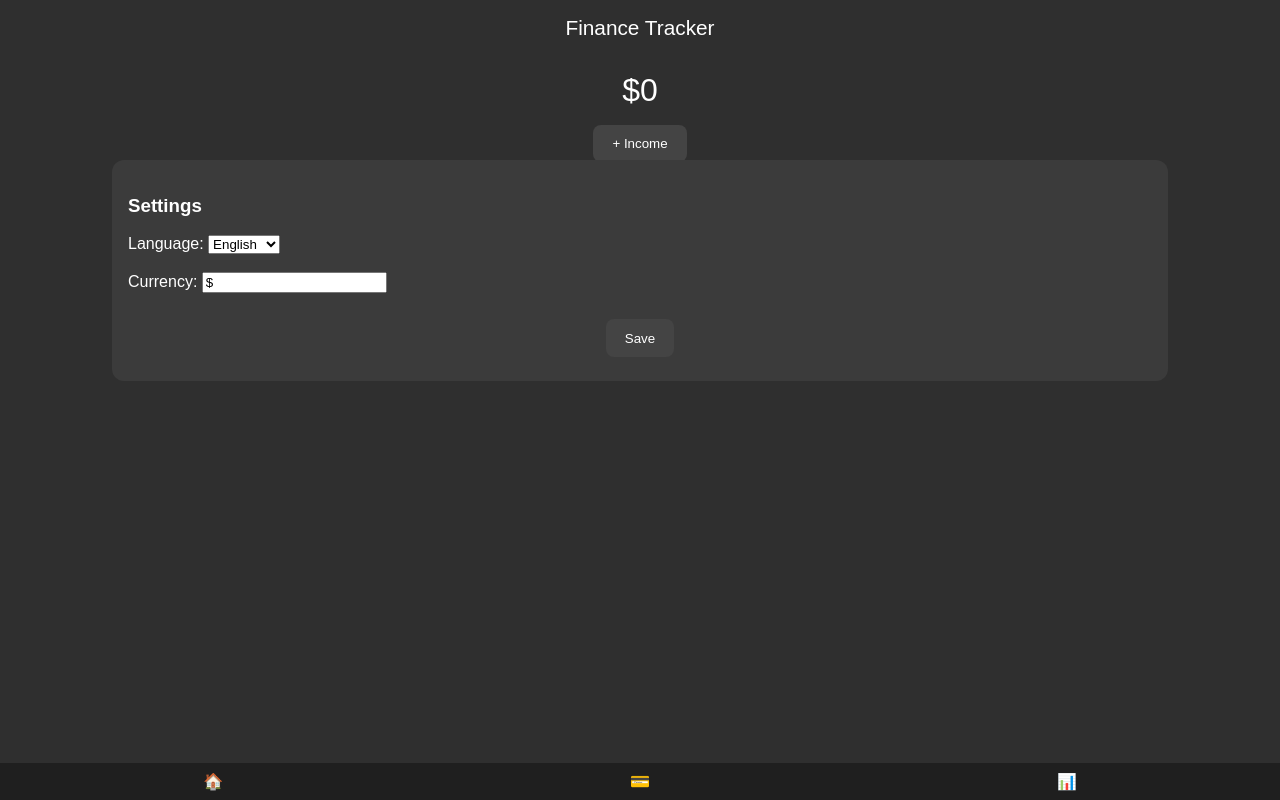
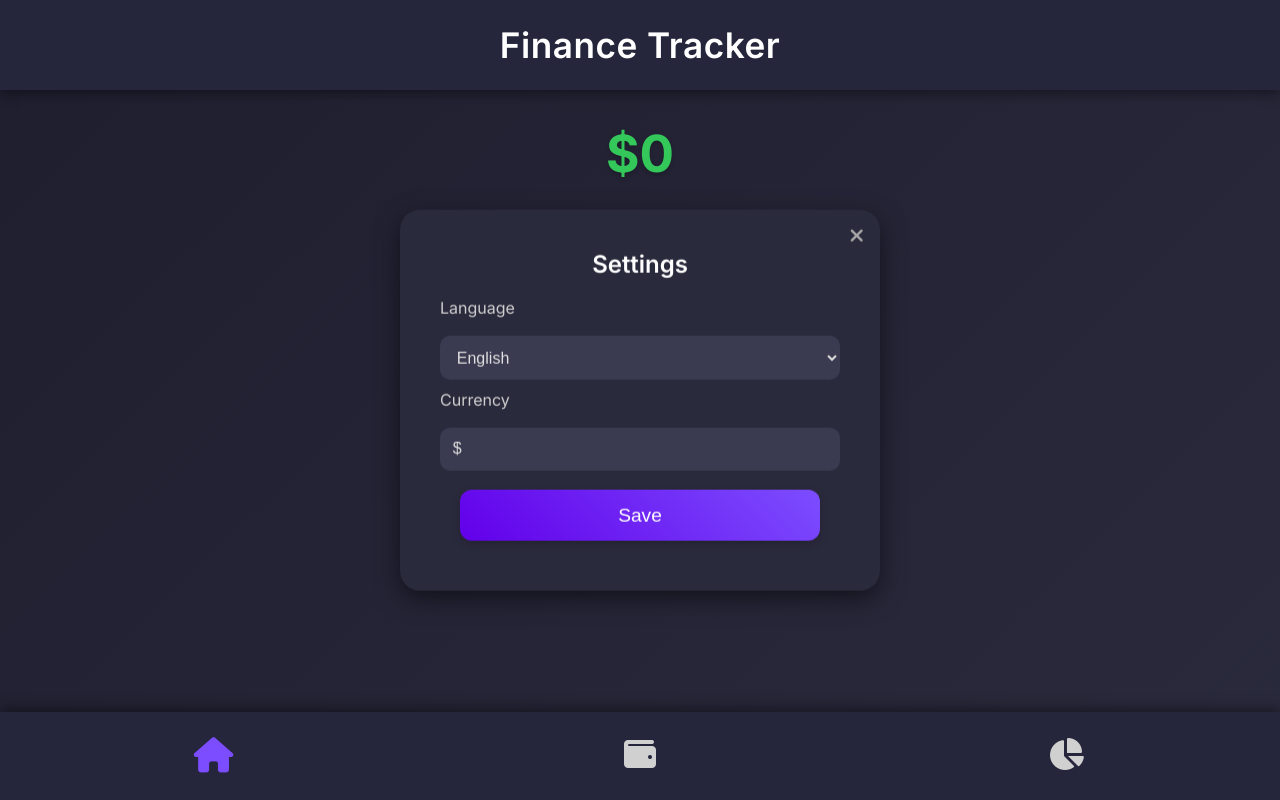
Before and after one commit to kayoosh2009/WalletFI, a plain HTML site: page index.html in a window 1280 px wide. Both pictures are taken after a click on the button "Settings". Drawn offline with Linux system fonts and the light colour scheme.

Commit message:
Update index.html

```diff
--- a/index.html
+++ b/index.html
@@ -2,56 +2,248 @@
 <html lang="en">
 <head>
   <meta charset="UTF-8">
+  <meta name="viewport" content="width=device-width, initial-scale=1.0">
   <title>Finance Tracker - Home</title>
+  <link href="https://fonts.googleapis.com/css2?family=Inter:wght@400;500;600;700&display=swap" rel="stylesheet">
+  <link href="https://cdnjs.cloudflare.com/ajax/libs/font-awesome/6.4.2/css/all.min.css" rel="stylesheet">
   <style>
-  body {margin:0;font-family:sans-serif;background:#2f2f2f;color:#fff;transition:all .3s;}
-  header{padding:1rem;text-align:center;font-size:1.3rem;}
-  .balance{font-size:2rem;text-align:center;margin:1rem 0;}
-  .btn{display:block;margin:.5rem auto;padding:.7rem 1.2rem;background:#444;border:none;border-radius:8px;color:#fff;cursor:pointer;transition:.3s;}
-  .btn:hover{background:#666;}
-  .floating{position:fixed;top:20%;left:50%;transform:translateX(-50%);background:#3b3b3b;padding:1rem;border-radius:12px;display:none;width:80%;}
-  .input{width:90%;margin:.3rem auto;padding:.5rem;border-radius:6px;border:none;}
-  nav{position:fixed;bottom:0;left:0;right:0;display:flex;justify-content:space-around;background:#1f1f1f;padding:.5rem 0;}
-  nav button{background:none;border:none;color:#fff;font-size:1rem;cursor:pointer;}
-  .fade-in{animation:fadein .4s;}
-  @keyframes fadein{from{opacity:0;transform:translateY(10px);}to{opacity:1;transform:translateY(0);}}
+    * {
+      margin: 0;
+      padding: 0;
+      box-sizing: border-box;
+    }
+
+    body {
+      font-family: 'Inter', sans-serif;
+      background: linear-gradient(135deg, #1e1e2f 0%, #2a2a3d 100%);
+      color: #e0e0e0;
+      min-height: 100vh;
+      display: flex;
+      flex-direction: column;
+      transition: all 0.3s ease;
+    }
+
+    header {
+      padding: 1.5rem;
+      text-align: center;
+      background: #25253b;
+      box-shadow: 0 4px 12px rgba(0, 0, 0, 0.4);
+      position: sticky;
+      top: 0;
+      z-index: 1000;
+    }
+
+    header h1 {
+      font-size: 2rem;
+      font-weight: 600;
+      color: #ffffff;
+      letter-spacing: 0.5px;
+    }
+
+    .balance {
+      font-size: 2.8rem;
+      font-weight: 700;
+      text-align: center;
+      margin: 2rem 0;
+      color: #34c759;
+      text-shadow: 0 2px 4px rgba(0, 0, 0, 0.2);
+      animation: balanceFade 0.5s ease;
+    }
+
+    @keyframes balanceFade {
+      from { opacity: 0; transform: scale(0.95); }
+      to { opacity: 1; transform: scale(1); }
+    }
+
+    .btn {
+      display: block;
+      width: 90%;
+      max-width: 320px;
+      margin: 0.6rem auto;
+      padding: 0.9rem;
+      background: linear-gradient(45deg, #6200ea, #7c4dff);
+      border: none;
+      border-radius: 12px;
+      color: #ffffff;
+      font-size: 1.1rem;
+      font-weight: 500;
+      cursor: pointer;
+      transition: all 0.3s ease;
+      box-shadow: 0 3px 8px rgba(0, 0, 0, 0.2);
+    }
+
+    .btn:hover {
+      background: linear-gradient(45deg, #7c4dff, #b388ff);
+      transform: translateY(-3px);
+      box-shadow: 0 5px 12px rgba(0, 0, 0, 0.3);
+    }
+
+    .btn:active {
+      transform: translateY(0);
+      box-shadow: 0 2px 6px rgba(0, 0, 0, 0.2);
+    }
+
+    .floating {
+      position: fixed;
+      top: 50%;
+      left: 50%;
+      transform: translate(-50%, -50%);
+      background: #2a2a3d;
+      padding: 2rem;
+      border-radius: 20px;
+      box-shadow: 0 8px 24px rgba(0, 0, 0, 0.5);
+      width: 90%;
+      max-width: 420px;
+      display: none;
+      z-index: 1000;
+      animation: slideIn 0.4s ease;
+      backdrop-filter: blur(8px);
+    }
+
+    .floating h3 {
+      font-size: 1.5rem;
+      font-weight: 600;
+      margin-bottom: 1.2rem;
+      color: #ffffff;
+      text-align: center;
+    }
+
+    .floating .close-btn {
+      position: absolute;
+      top: 1rem;
+      right: 1rem;
+      background: none;
+      border: none;
+      color: #aaa;
+      font-size: 1.2rem;
+      cursor: pointer;
+      transition: color 0.3s ease;
+    }
+
+    .floating .close-btn:hover {
+      color: #ffffff;
+    }
+
+    .input {
+      width: 100%;
+      margin: 0.6rem 0;
+      padding: 0.8rem;
+      border: none;
+      border-radius: 10px;
+      background: #3a3a50;
+      color: #e0e0e0;
+      font-size: 1rem;
+      transition: box-shadow 0.3s ease;
+    }
+
+    .input:focus {
+      outline: none;
+      box-shadow: 0 0 0 3px rgba(98, 0, 234, 0.3);
+    }
+
+    label {
+      font-size: 1rem;
+      color: #d0d0d0;
+      margin-bottom: 0.5rem;
+      display: block;
+    }
+
+    nav {
+      position: fixed;
+      bottom: 0;
+      left: 0;
+      right: 0;
+      display: flex;
+      justify-content: space-around;
+      align-items: center;
+      background: #25253b;
+      padding: 1rem 0;
+      box-shadow: 0 -4px 12px rgba(0, 0, 0, 0.4);
+      z-index: 1000;
+    }
+
+    nav button {
+      background: none;
+      border: none;
+      color: #d0d0d0;
+      font-size: 1.8rem;
+      cursor: pointer;
+      padding: 0.6rem;
+      transition: all 0.3s ease;
+    }
+
+    nav button:hover {
+      color: #7c4dff;
+      transform: scale(1.15);
+    }
+
+    nav button.active {
+      color: #7c4dff;
+      transform: scale(1.1);
+    }
+
+    @keyframes slideIn {
+      from { opacity: 0; transform: translate(-50%, -45%) scale(0.95); }
+      to { opacity: 1; transform: translate(-50%, -50%) scale(1); }
+    }
+
+    @media (min-width: 768px) {
+      .btn { max-width: 360px; font-size: 1.2rem; }
+      .floating { max-width: 480px; padding: 2.5rem; }
+      header h1 { font-size: 2.2rem; }
+      .balance { font-size: 3.2rem; }
+      nav button { font-size: 2rem; }
+    }
+
+    @media (max-width: 480px) {
+      .balance { font-size: 2.2rem; }
+      .btn { padding: 0.7rem; font-size: 1rem; }
+      .floating { padding: 1.5rem; }
+    }
   </style>
 </head>
 <body>
-<header id="title">Finance Tracker</header>
+  <header>
+    <h1 id="title">Finance Tracker</h1>
+  </header>
+  <main>
     <div class="balance" id="totalBalance">$0</div>
     <button class="btn" id="incomeBtn">+ Income</button>
     <button class="btn" id="expenseBtn">- Expense</button>
-<button class="btn" id="settingsBtn">⚙ Settings</button>
+    <button class="btn" id="settingsBtn"><i class="fas fa-cog"></i> Settings</button>
 
-<div class="floating fade-in" id="transactionModal">
+    <div class="floating" id="transactionModal">
+      <button class="close-btn" onclick="closeModal()"><i class="fas fa-times"></i></button>
       <h3 id="modalTitle">Add Transaction</h3>
-  <input type="number" class="input" id="amount" placeholder="Amount">
-  <input type="text" class="input" id="comment" placeholder="Comment">
+      <label for="amount">Amount</label>
+      <input type="number" class="input" id="amount" placeholder="Enter amount">
+      <label for="comment">Comment</label>
+      <input type="text" class="input" id="comment" placeholder="Enter comment">
+      <label for="accountSelect">Account</label>
       <select class="input" id="accountSelect"></select>
+      <label for="categorySelect">Category</label>
       <select class="input" id="categorySelect"></select>
       <button class="btn" onclick="saveTransaction()">Save</button>
-  <button class="btn" onclick="closeModal()">Close</button>
     </div>
 
-<div class="floating fade-in" id="settingsModal">
+    <div class="floating" id="settingsModal">
+      <button class="close-btn" onclick="document.getElementById('settingsModal').style.display='none'"><i class="fas fa-times"></i></button>
       <h3 id="settingsTitle">Settings</h3>
-  <label>Language:
-    <select id="langSelect" onchange="changeLang()">
+      <label for="langSelect">Language</label>
+      <select id="langSelect" onchange="changeLang()" class="input">
         <option value="en">English</option>
         <option value="ru">Русский</option>
       </select>
-  </label><br><br>
-  <label>Currency:
-    <input type="text" id="currencyInput" maxlength="3" value="$">
-  </label><br><br>
+      <label for="currencyInput">Currency</label>
+      <input type="text" id="currencyInput" maxlength="3" value="$" class="input">
       <button class="btn" onclick="saveSettings()">Save</button>
     </div>
+  </main>
 
   <nav>
-  <button onclick="go('index.html')" id="homeTab">🏠</button>
-  <button onclick="go('accounts.html')" id="accountsTab">💳</button>
-  <button onclick="go('analytics.html')" id="analyticsTab">📊</button>
+    <button onclick="go('index.html')" id="homeTab" class="active"><i class="fas fa-home"></i></button>
+    <button onclick="go('accounts.html')" id="accountsTab"><i class="fas fa-wallet"></i></button>
+    <button onclick="go('analytics.html')" id="analyticsTab"><i class="fas fa-chart-pie"></i></button>
   </nav>
 
   <script>
```
Lines whose indentation alone changed are shown as unchanged.
